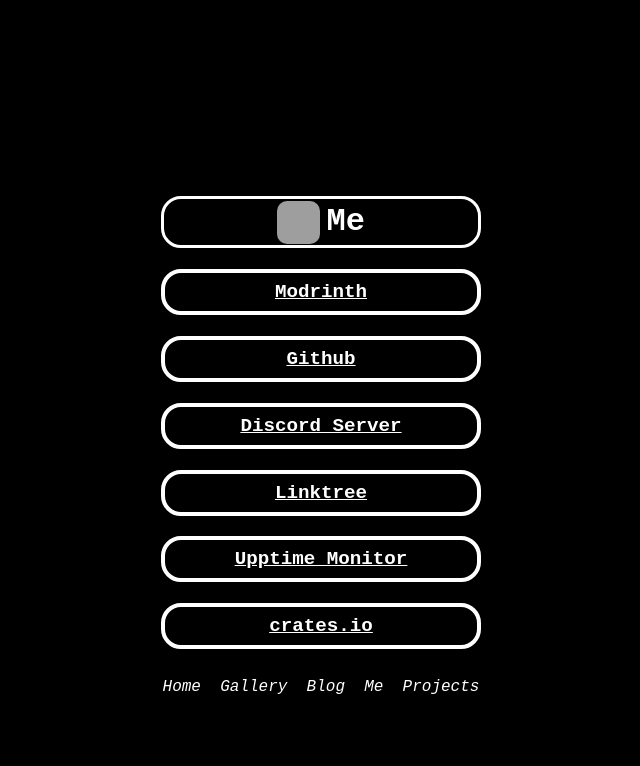
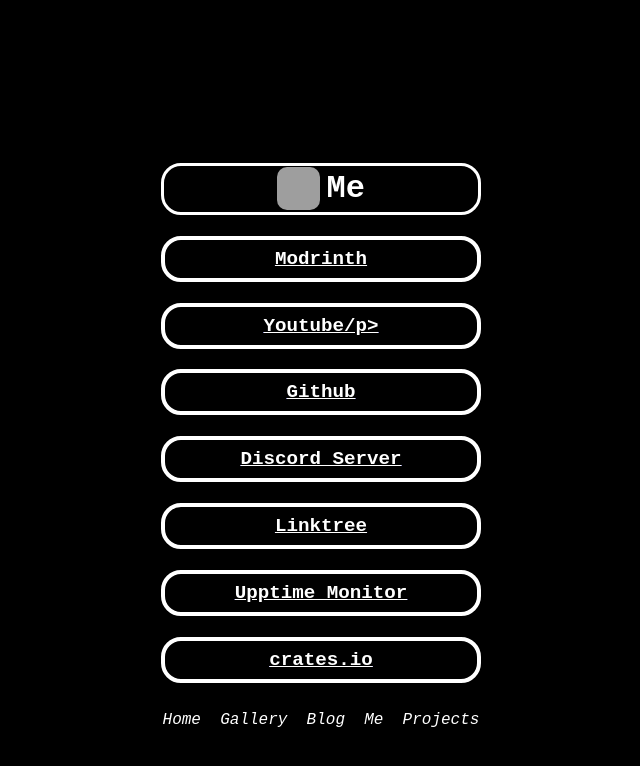
Before and after one commit to ShadowDara/Shadowdara.github.io, a Jekyll site: the page built from sites/me.html, in a window 1280 px wide. Shown: the top 766 px of the page, without its empty margins (319-959 px from the left). Built offline with Jekyll 4.4.1, drawn with Linux system fonts in a browser that asks for light colours; grey boxes are pictures that could not be loaded.

Commit message:
Update me.html

```diff
--- a/sites/me.html
+++ b/sites/me.html
@@ -11,6 +11,15 @@ permalink: /me
         <a href="https://modrinth.com/user/shadowdara" target="_blank">
             <div class="settings-box">
                 <p>Modrinth</p>
+            </div>
+        </a>
+    </div>
+
+    <!-- Youtube -->
+    <div class="inner-box">
+        <a href="https://www.youtube.com/@Shadowdara.mp4" target="_blank">
+            <div class="settings-box">
+                <p>Youtube/p>
             </div>
         </a>
     </div>
```
